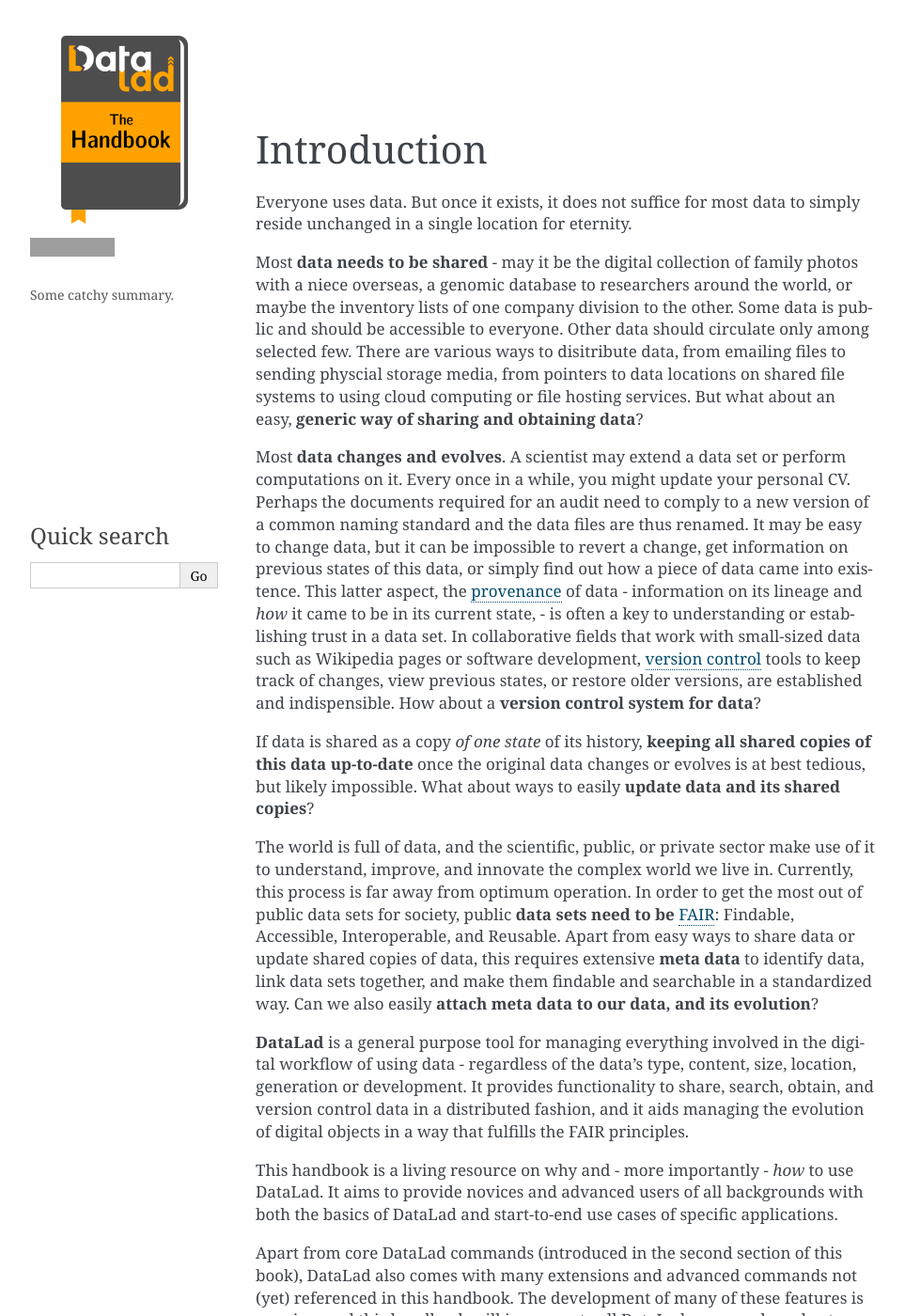
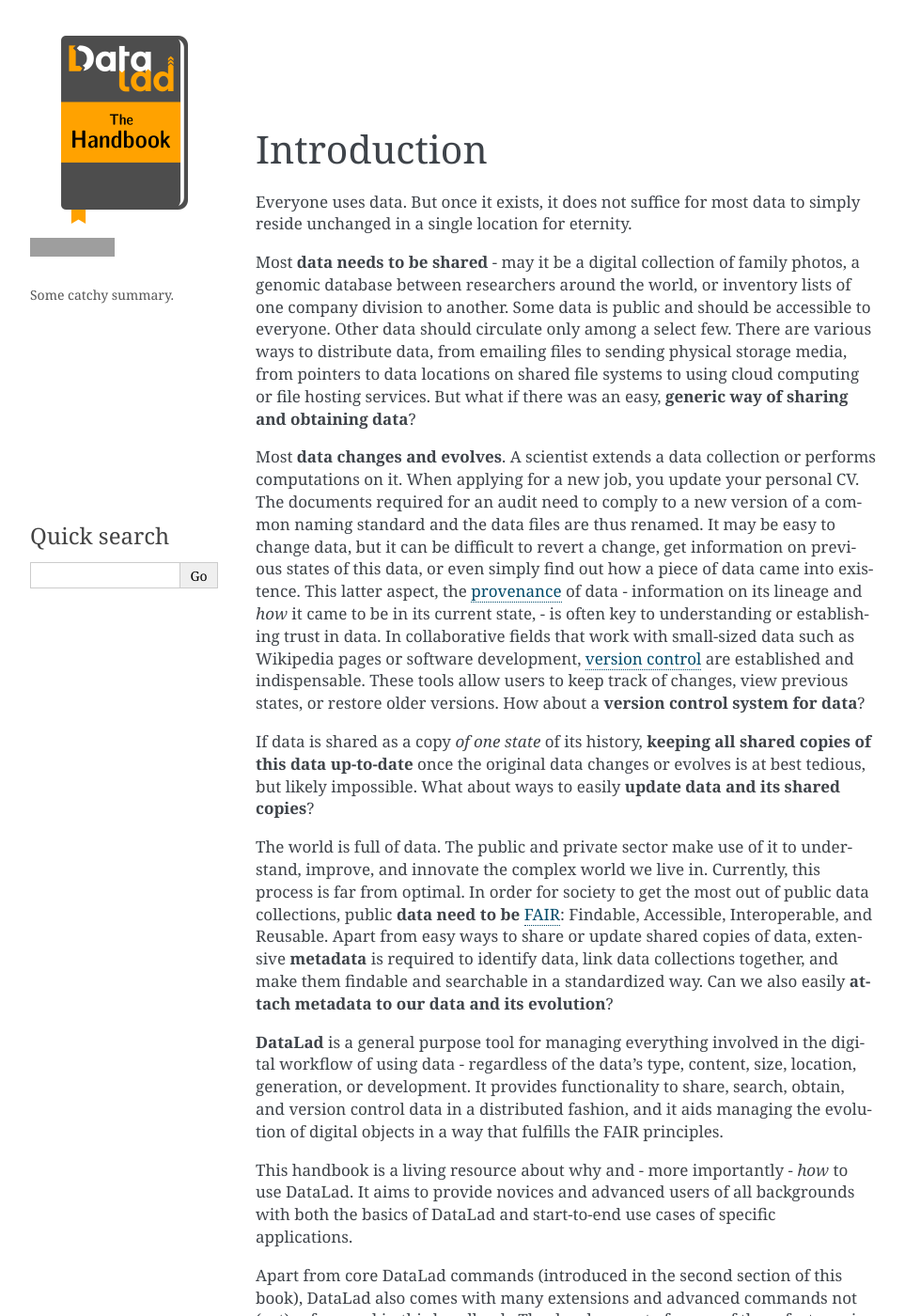
Before and after one commit to datalad-handbook/book, a Sphinx documentation site: the page built from docs/intro/duction.rst, in a window 1280 px wide and 1400 px high. Shown: the whole window at 94% size, without its empty margins (148-1111 px from the left). Built offline with Sphinx 7.4.7, drawn with Linux system fonts in a browser that asks for light colours; comment, search, counter and statistics services are not loaded; some of the changed text lies outside the part shown; grey boxes are pictures that could not be loaded.

Commit message:
A few language tweaks.

```diff
--- a/docs/intro/duction.rst
+++ b/docs/intro/duction.rst
@@ -8,64 +8,59 @@
 Everyone uses data. But once it exists, it does not suffice for most data
 to simply reside unchanged in a single location for eternity.
 
-Most **data needs to be shared** - may it be the digital collection of
-family photos with a niece overseas, a genomic database to researchers
-around the world, or maybe the inventory lists of one company division
-to the other. Some data is public and should be accessible to everyone.
-Other data should circulate only among selected few.
-There are various ways to disitribute data, from emailing
-files to sending physcial storage media,
-from pointers to data locations on shared file systems
-to using cloud computing or file hosting services.
-But what about an easy, **generic way of sharing and obtaining data**?
+Most **data needs to be shared** - may it be a digital collection of family
+photos, a genomic database between researchers around the world, or inventory
+lists of one company division to another. Some data is public and should be
+accessible to everyone.  Other data should circulate only among a select few.
+There are various ways to distribute data, from emailing files to sending
+physical storage media, from pointers to data locations on shared file systems
+to using cloud computing or file hosting services. But what if there was an
+easy, **generic way of sharing and obtaining data**?
 
 
-Most **data changes and evolves**. A scientist may extend a data set or perform
-computations on it. Every once in a while, you might update your personal CV.
-Perhaps the documents required for an audit need to comply to a new version of a common
-naming standard and the data files are thus renamed.
-It may be easy to change data, but it can be impossible to revert a change,
-get information on previous states of this data, or simply find out how a piece
-of data came into existence. This latter aspect, the
-:term:`provenance` of data - information on its lineage and
-*how* it came to be in its current state, -
-is often a key to understanding or establishing trust in a data set.
-In collaborative fields that work with small-sized data such as Wikipedia pages
-or software development, :term:`version control` tools to
-keep track of changes, view previous states, or restore older versions,
-are established and indispensible.
-How about a **version control system for data**?
+Most **data changes and evolves**. A scientist extends a data collection or
+performs computations on it. When applying for a new job, you update your
+personal CV.  The documents required for an audit need to comply to a new
+version of a common naming standard and the data files are thus renamed.  It may
+be easy to change data, but it can be difficult to revert a change, get
+information on previous states of this data, or even simply find out how a piece
+of data came into existence. This latter aspect, the :term:`provenance` of data
+- information on its lineage and *how* it came to be in its current state, - is
+often key to understanding or establishing trust in data.  In collaborative
+fields that work with small-sized data such as Wikipedia pages or software
+development, :term:`version control` are established and indispensable. These
+tools allow users to keep track of changes, view previous states, or restore
+older versions.  How about a **version control system for data**?
 
 
-If data is shared as a copy *of one state* of its history,
-**keeping all shared copies of this data up-to-date** once the original
-data changes or evolves is at best tedious,
-but likely impossible. What about ways to easily
-**update data and its shared copies**?
+If data is shared as a copy *of one state* of its history, **keeping all shared
+copies of this data up-to-date** once the original data changes or evolves is at
+best tedious, but likely impossible. What about ways to easily **update data and
+its shared copies**?
 
 
-The world is full of data, and the scientific, public, or private sector make
-use of it to understand, improve, and innovate the complex world we live in.
-Currently, this process is far away from optimum operation.
-In order to get the most out of public data sets for society,
-public **data sets need to be** `FAIR <go-fair.org>`_: Findable, Accessible, Interoperable,
-and Reusable. Apart from easy ways to share data or update shared copies of data,
-this requires extensive **meta data** to identify data,
-link data sets together, and make them findable and searchable in a
-standardized way. Can we also easily **attach meta data to our data, and its evolution**?
+The world is full of data. The public and private sector make use of it to
+understand, improve, and innovate the complex world we live in.  Currently, this
+process is far from optimal.  In order for society to get the most out of public
+data collections, public **data need to be** `FAIR <go-fair.org>`_: Findable,
+Accessible, Interoperable, and Reusable. Apart from easy ways to share or update
+shared copies of data, extensive **metadata** is required to identify data, link
+data collections together, and make them findable and searchable in a
+standardized way. Can we also easily **attach metadata to our data and its
+evolution**?
 
 
 **DataLad** is a general purpose tool for managing everything involved in the
 digital workflow of using data - regardless of the data's type, content, size,
-location, generation or development.
-It provides functionality to share, search, obtain, and version control data
-in a distributed fashion,
-and it aids managing the evolution of digital objects in a way that
-fulfills the FAIR principles.
+location, generation, or development.  It provides functionality to share,
+search, obtain, and version control data in a distributed fashion, and it aids
+managing the evolution of digital objects in a way that fulfills the FAIR
+principles.
 
-This handbook is a living resource on why and - more importantly - *how* to use
-DataLad. It aims to provide novices and advanced users of all backgrounds with
-both the basics of DataLad and start-to-end use cases of specific applications.
+This handbook is a living resource about why and - more importantly - *how* to
+use DataLad. It aims to provide novices and advanced users of all backgrounds
+with both the basics of DataLad and start-to-end use cases of specific
+applications.
 
 Apart from core DataLad commands (introduced in the second section of this book),
 DataLad also comes with many extensions and advanced commands not (yet) referenced
@@ -98,12 +93,12 @@
    to follow this book.
 
 
-This book want to be a practical guide and includes as many hands-on examples
+This book is to be a practical guide that includes as many hands-on examples
 as we can fit into it. Code snippets look like this, and you can either copy
 them into your own terminal to try them out, or modify them to fit your custom
 needs.
-For example, this code block below shows how to create a DataLad dataset, and
-you can run this command on your own computer if you wish to.
+For example, the code block below shows how to create a DataLad dataset. You can
+run this command on your own computer if you wish to.
 
 .. code-block:: bash
 
```
